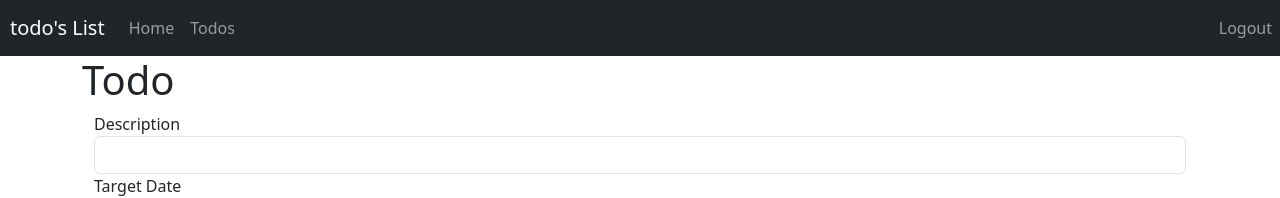
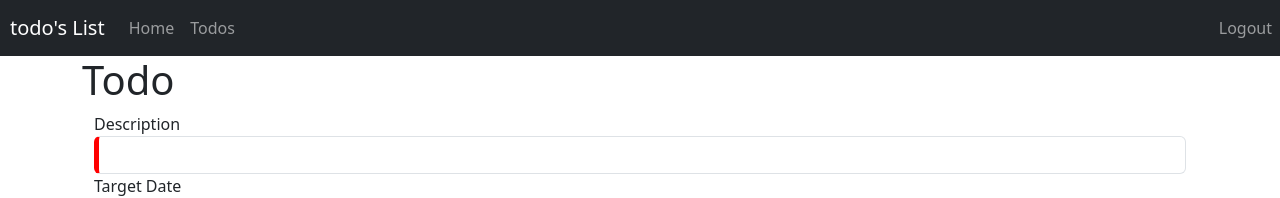
Before and after one commit to lohithpuvvala/ToDoList_Angular, an Angular app: page /todos/1 in a window 1280 px wide. Shown: the top 198 px of the page. Built offline with nearby package versions, Linux system fonts and the light colour scheme; no server answers; sample sign-in values are in the browser's storage.

Commit message:
Created Date and Description Validation and Alerts

```diff
--- a/src/app/todo/todo.component.css
+++ b/src/app/todo/todo.component.css
@@ -0,0 +1,3 @@
+.ng-invalid:not(form) {
+  border-left: 5px solid red;
+}
--- a/src/app/todo/todo.component.html
+++ b/src/app/todo/todo.component.html
@@ -1,11 +1,24 @@
 <H1>Todo</H1>
 
 <div class="container">
+  <div class="alert alert-warning" *ngIf="todoForm.invalid && todoForm.dirty">
+    Enter Valid Values!
+  </div>
+  <div class="alert alert-warning" *ngIf="targetDate.invalid && todoForm.dirty">
+    Enter Valid Target Date!
+  </div>
+  <div
+    class="alert alert-warning"
+    *ngIf="description.invalid && todoForm.dirty"
+  >
+    Enter atleast 5 Characters!
+  </div>
   <form (ngSubmit)="!todoForm.invalid && saveTodo()" #todoForm="ngForm">
     <fieldset class="form-group">
       <label>Description</label>
       <input
         type="text"
+        #description="ngModel"
         [(ngModel)]="todo.description"
         class="form-control"
         name="description"
@@ -18,6 +31,7 @@
       <label>Target Date</label>
       <input
         type="date"
+        #targetDate="ngModel"
         [ngModel]="todo.targetDate | date : 'yyyy-MM-dd'"
         (ngModelChange)="todo.targetDate = $event"
         class="form-control"
```
